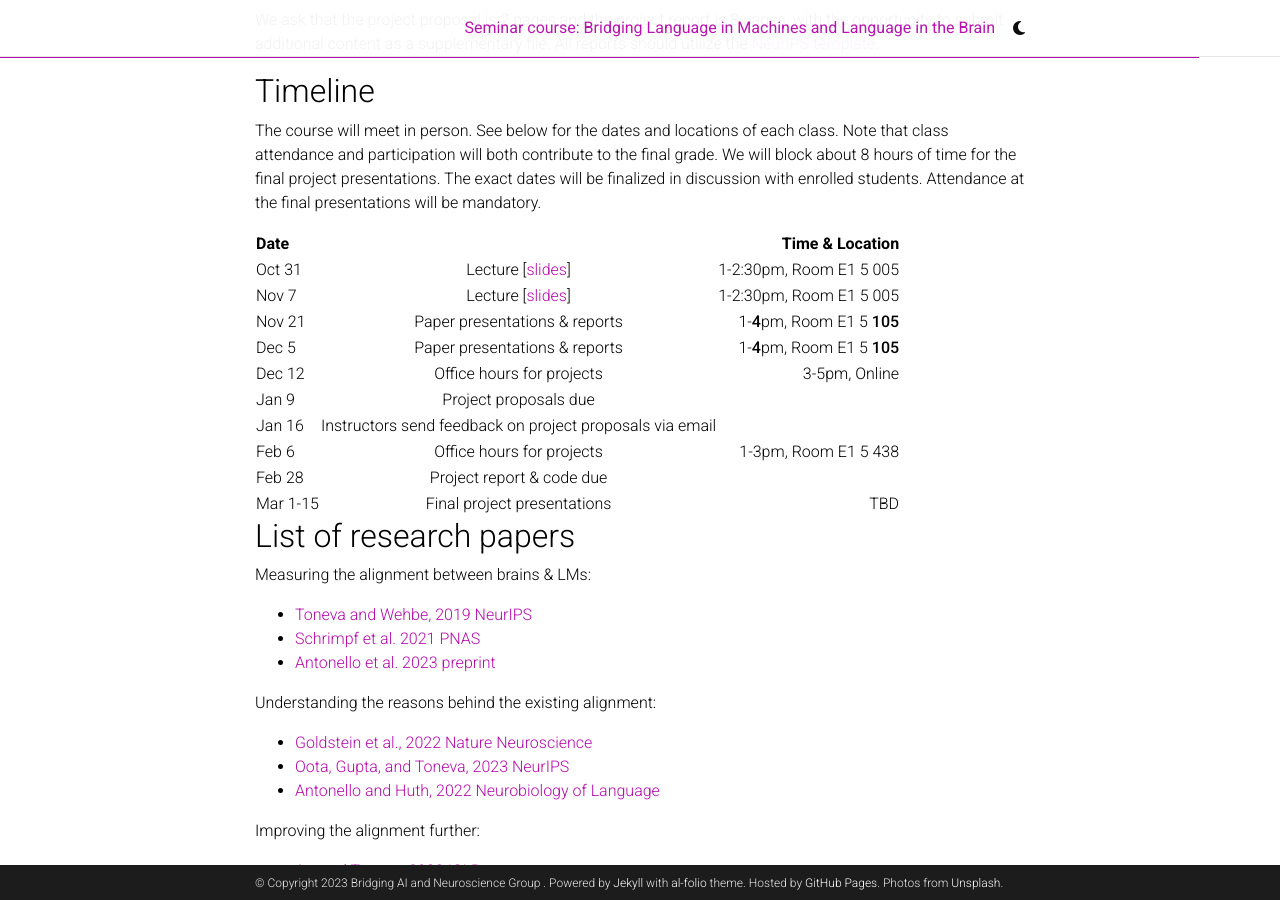
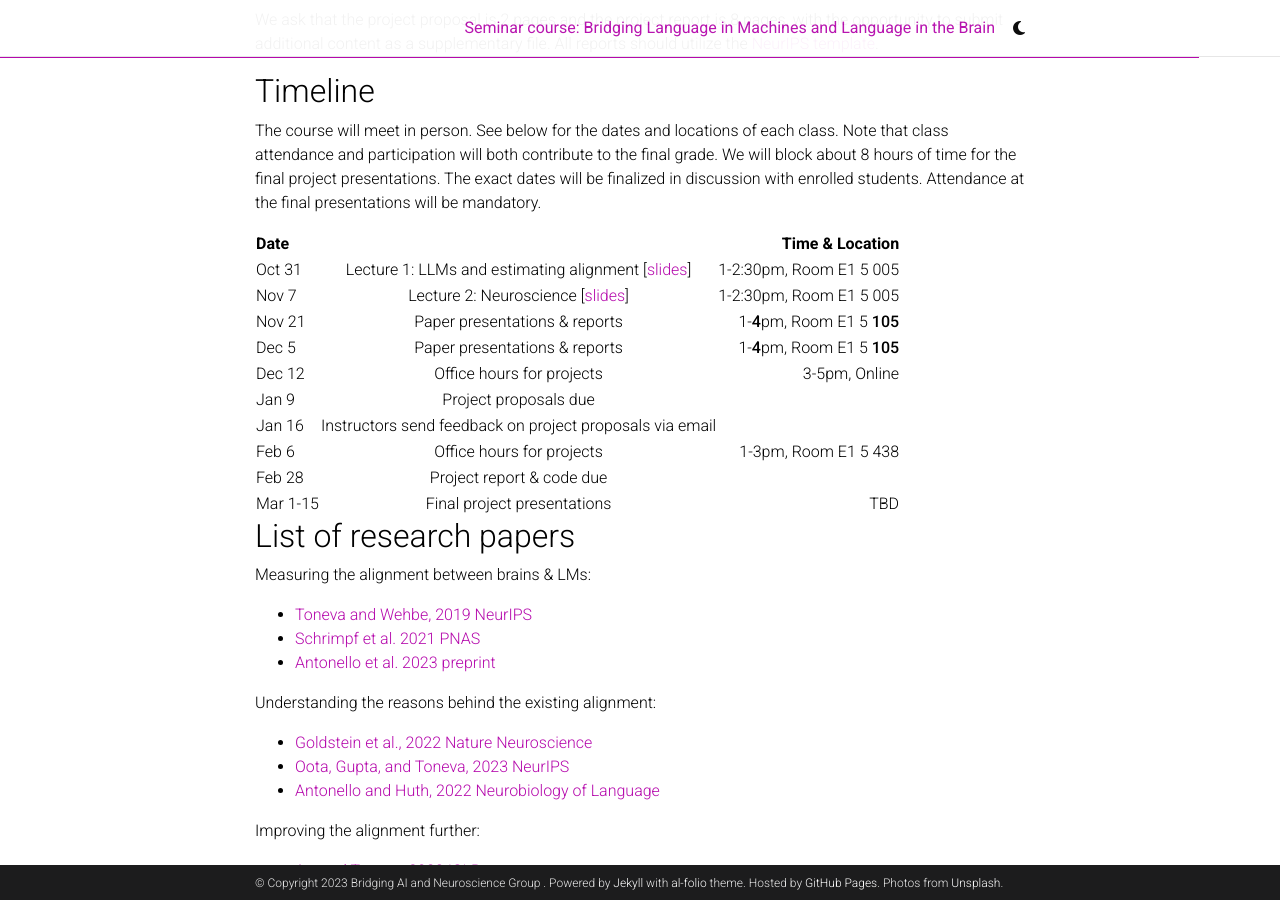
Before and after one commit to bridge-ai-neuro/bridge-ai-neuro.github.io, a Jekyll site: the page built from _pages/teaching.md, in a window 1280 px wide and 900 px high, scrolled down 1716 px. Built offline with Jekyll 4.4.1, drawn with Linux system fonts in a browser that asks for light colours; comment, search, counter and statistics services are not loaded; a style sheet for code colours, icons or effects is not loaded.

Commit message:
Update teaching.md

```diff
--- a/_pages/teaching.md
+++ b/_pages/teaching.md
@@ -59,8 +59,8 @@
 
 | Date |  | Time & Location |
 | :----------- | :------------: | ------------: |
-| Oct 31      | Lecture [[slides](https://docs.google.com/presentation/d/187AygnEfJNZyOiClhGCtAV2lnVE-ThpxC6IO91OqiUM/edit?usp=sharing)]  | 1-2:30pm, Room E1 5 005        |
-| Nov 7       | Lecture [[slides](https://docs.google.com/presentation/d/1JBBUqeZLLxztLiXFb9z3RfRGglE7jVRCspH_VG4Atoo/edit?usp=sharing)]      | 1-2:30pm, Room E1 5 005       |
+| Oct 31      | Lecture 1: LLMs and estimating alignment [[slides](https://docs.google.com/presentation/d/187AygnEfJNZyOiClhGCtAV2lnVE-ThpxC6IO91OqiUM/edit?usp=sharing)]  | 1-2:30pm, Room E1 5 005        |
+| Nov 7       | Lecture 2: Neuroscience [[slides](https://docs.google.com/presentation/d/1JBBUqeZLLxztLiXFb9z3RfRGglE7jVRCspH_VG4Atoo/edit?usp=sharing)]      | 1-2:30pm, Room E1 5 005       |
 | Nov 21       | Paper presentations & reports      | 1-**4**pm, Room E1 5 **105**       |
 | Dec 5       | Paper presentations & reports        | 1-**4**pm, Room E1 5 **105**       |
 | Dec 12       | Office hours for projects       | 3-5pm, Online       |
```
